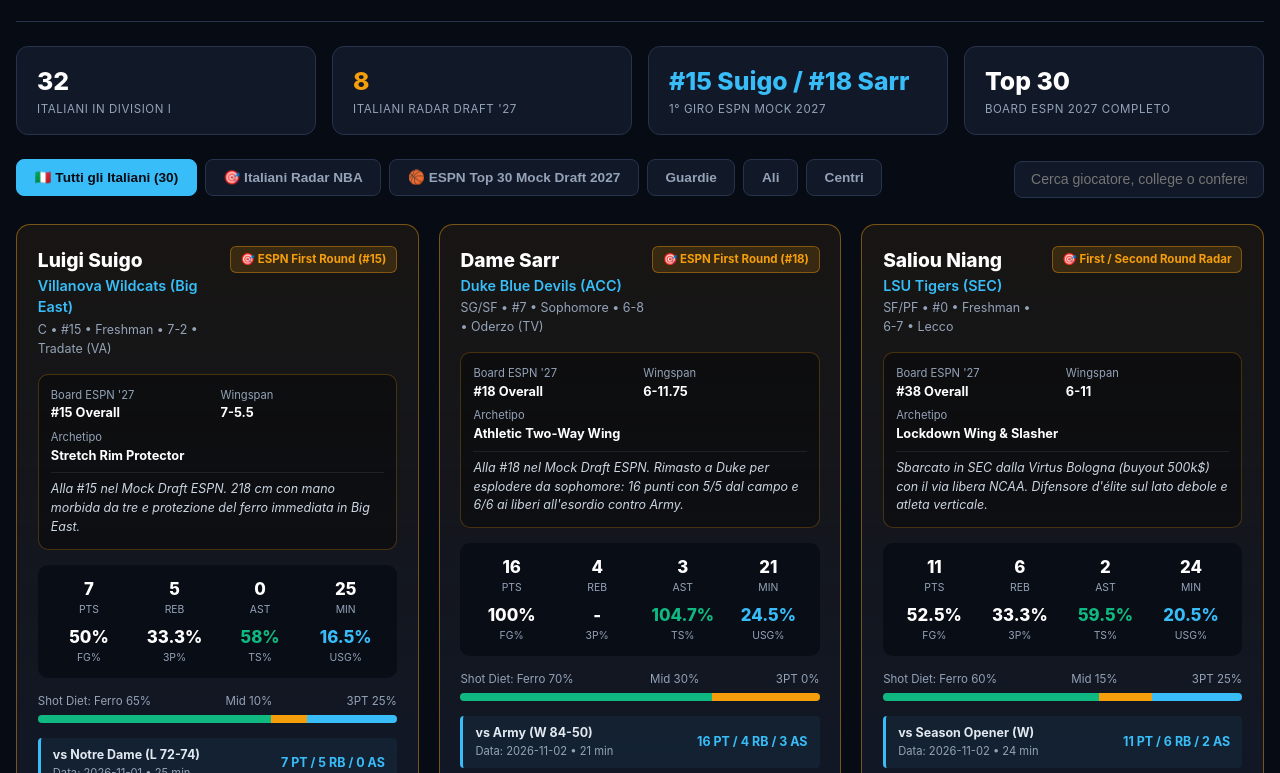
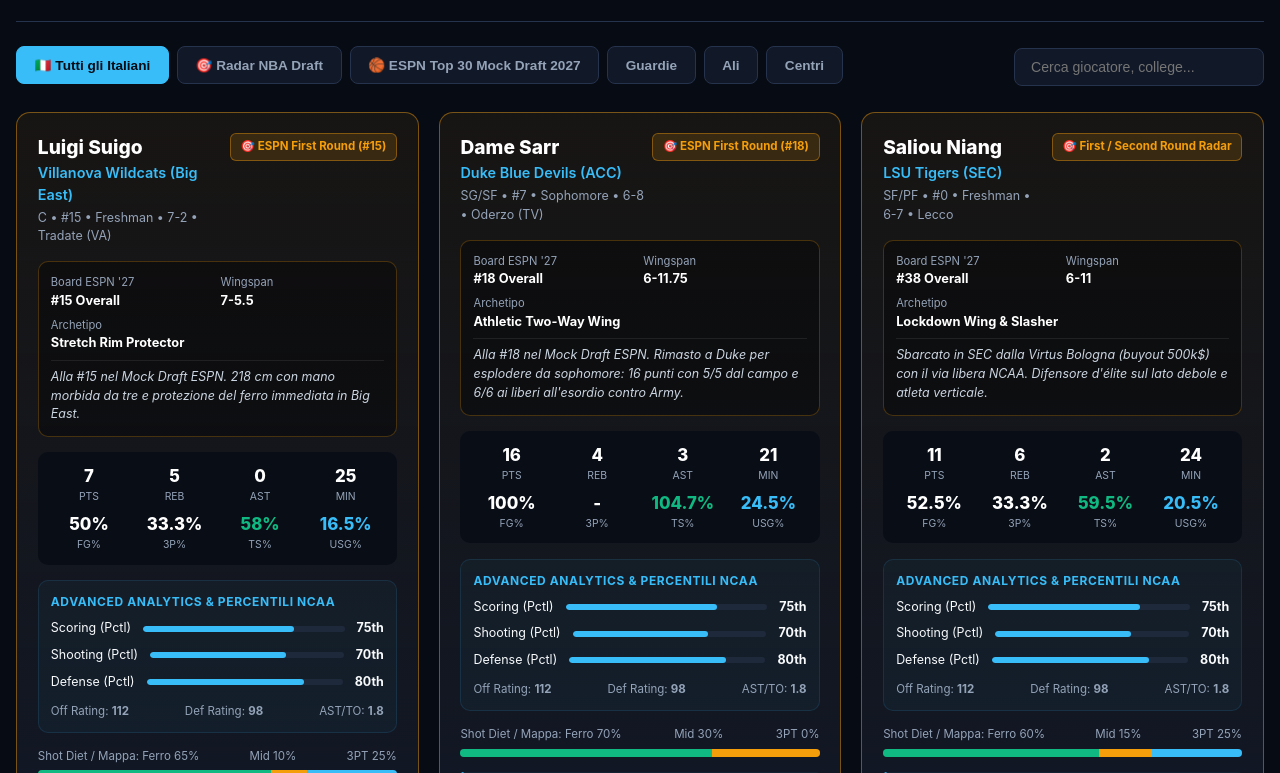
Before and after one commit to Lolarok/ncaa-italiani-, a plain HTML site: page index.html in a window 1280 px wide. Shown: the part 109-882 px from the top of the page. Drawn offline with Linux system fonts and the light colour scheme.

Commit message:
Enhance index.html with advanced analytics features
Updated title and added advanced analytics section with percentiles and shot diet information.

```diff
--- a/index.html
+++ b/index.html
@@ -3,7 +3,7 @@
 <head>
   <meta charset="UTF-8">
   <meta name="viewport" content="width=device-width, initial-scale=1.0">
-  <title>NCAA Italiani 2026/27 & ESPN NBA Draft 2027 Hub</title>
+  <title>NCAA Italiani 2026/27 • Advanced Analytics & Draft Hub</title>
   <style>
     :root {
       --bg: #070b14;
@@ -12,6 +12,7 @@
       --accent: #38bdf8;
       --gold: #f59e0b;
       --emerald: #10b981;
+      --purple: #a855f7;
       --text: #f8fafc;
       --muted: #94a3b8;
     }
@@ -50,21 +51,6 @@
     }
     .dot { width: 8px; height: 8px; border-radius: 50%; background: var(--emerald); box-shadow: 0 0 8px var(--emerald); }
 
-    .kpi-strip {
-      display: grid;
-      grid-template-columns: repeat(auto-fit, minmax(180px, 1fr));
-      gap: 1rem;
-      margin-bottom: 1.5rem;
-    }
-    .kpi-card {
-      background: var(--surface);
-      border: 1px solid var(--border);
-      padding: 1rem 1.25rem;
-      border-radius: 12px;
-    }
-    .kpi-val { font-size: 1.55rem; font-weight: 800; color: #fff; }
-    .kpi-lbl { font-size: 0.72rem; color: var(--muted); text-transform: uppercase; letter-spacing: 0.05em; }
-
     .controls {
       display: flex;
       flex-wrap: wrap;
@@ -101,7 +87,7 @@
 
     .grid {
       display: grid;
-      grid-template-columns: repeat(auto-fill, minmax(350px, 1fr));
+      grid-template-columns: repeat(auto-fill, minmax(360px, 1fr));
       gap: 1.25rem;
     }
     .card {
@@ -146,6 +132,7 @@
     .d-item strong { color: #fff; }
     .scouting-note { color: #cbd5e1; font-size: 0.78rem; border-top: 1px solid rgba(255,255,255,0.08); padding-top: 0.45rem; font-style: italic; }
 
+    /* Stats Matrix */
     .stats-matrix {
       display: grid;
       grid-template-columns: repeat(4, 1fr);
@@ -158,6 +145,22 @@
     .st-val { font-size: 1.05rem; font-weight: 800; color: #fff; }
     .st-lbl { font-size: 0.65rem; color: var(--muted); text-transform: uppercase; }
 
+    /* Advanced Analytics & Percentiles */
+    .advanced-section {
+      background: rgba(56, 189, 248, 0.04);
+      border: 1px solid rgba(56, 189, 248, 0.12);
+      border-radius: 10px;
+      padding: 0.75rem;
+      display: flex;
+      flex-direction: column;
+      gap: 0.5rem;
+    }
+    .adv-title { font-size: 0.75rem; font-weight: 700; color: var(--accent); text-transform: uppercase; letter-spacing: 0.05em; }
+    .percentile-row { display: flex; justify-content: space-between; align-items: center; font-size: 0.78rem; }
+    .percentile-bar-bg { flex-grow: 1; margin: 0 0.75rem; height: 6px; background: #1e293b; border-radius: 999px; overflow: hidden; }
+    .percentile-bar-fill { height: 100%; background: var(--accent); border-radius: 999px; }
+
+    /* Shot Diet / Map */
     .shot-diet { display: flex; flex-direction: column; gap: 0.3rem; }
     .shot-diet-header { display: flex; justify-content: space-between; font-size: 0.72rem; color: var(--muted); }
     .diet-bar { height: 8px; width: 100%; background: #1e293b; border-radius: 999px; overflow: hidden; display: flex; }
@@ -179,35 +182,12 @@
     .lg-line { color: var(--accent); font-weight: 700; }
 
     /* ESPN Mock Draft Table */
-    .mock-table-wrap {
-      background: var(--surface);
-      border: 1px solid var(--border);
-      border-radius: 14px;
-      overflow-x: auto;
-      display: none;
-    }
+    .mock-table-wrap { background: var(--surface); border: 1px solid var(--border); border-radius: 14px; overflow-x: auto; display: none; }
     table.mock-table { width: 100%; border-collapse: collapse; text-align: left; font-size: 0.88rem; }
-    .mock-table th {
-      background: #0b111e;
-      color: var(--muted);
-      font-size: 0.72rem;
-      text-transform: uppercase;
-      padding: 0.9rem 1rem;
-      border-bottom: 1px solid var(--border);
-    }
+    .mock-table th { background: #0b111e; color: var(--muted); font-size: 0.72rem; text-transform: uppercase; padding: 0.9rem 1rem; border-bottom: 1px solid var(--border); }
     .mock-table td { padding: 0.85rem 1rem; border-bottom: 1px solid rgba(255,255,255,0.05); }
     .mock-table tr.ita-row { background: rgba(245, 158, 11, 0.12); border-left: 4px solid var(--gold); }
-    .pick-num {
-      display: inline-block;
-      width: 28px;
-      height: 28px;
-      line-height: 28px;
-      text-align: center;
-      border-radius: 6px;
-      background: #1e293b;
-      font-weight: 800;
-      color: #fff;
-    }
+    .pick-num { display: inline-block; width: 28px; height: 28px; line-height: 28px; text-align: center; border-radius: 6px; background: #1e293b; font-weight: 800; color: #fff; }
     .ita-row .pick-num { background: var(--gold); color: #000; }
   </style>
 </head>
@@ -215,8 +195,8 @@
   <div class="container">
     <header>
       <div class="brand">
-        <h1>🇮🇹 NCAA Italiani 26/27 & ESPN Draft Hub</h1>
-        <p>Tutti i 30 italiani in Division I + Top 30 Prospetti NBA Draft 2027 (Proiezioni ESPN)</p>
+        <h1>🇮🇹 NCAA Italiani 26/27 & Advanced Hub</h1>
+        <p>Advanced Metrics, Percentili NCAA, Shot Diet & ESPN Draft Watch</p>
       </div>
       <div class="sync-pill">
         <span class="dot"></span>
@@ -224,35 +204,16 @@
       </div>
     </header>
 
-    <section class="kpi-strip">
-      <div class="kpi-card">
-        <div class="kpi-val" id="kpi-total">-</div>
-        <div class="kpi-lbl">Italiani in Division I</div>
-      </div>
-      <div class="kpi-card">
-        <div class="kpi-val" id="kpi-draft" style="color: var(--gold);">-</div>
-        <div class="kpi-lbl">Italiani Radar Draft '27</div>
-      </div>
-      <div class="kpi-card">
-        <div class="kpi-val" style="color: var(--accent);">#15 Suigo / #18 Sarr</div>
-        <div class="kpi-lbl">1° Giro ESPN Mock 2027</div>
-      </div>
-      <div class="kpi-card">
-        <div class="kpi-val" id="kpi-mock-count">Top 30</div>
-        <div class="kpi-lbl">Board ESPN 2027 Completo</div>
-      </div>
-    </section>
-
     <div class="controls">
       <div class="tabs">
-        <button class="tab active" onclick="setFilter('all', this)">🇮🇹 Tutti gli Italiani (30)</button>
-        <button class="tab gold-tab" onclick="setFilter('ita-draft', this)">🎯 Italiani Radar NBA</button>
+        <button class="tab active" onclick="setFilter('all', this)">🇮🇹 Tutti gli Italiani</button>
+        <button class="tab gold-tab" onclick="setFilter('ita-draft', this)">🎯 Radar NBA Draft</button>
         <button class="tab gold-tab" onclick="setFilter('espn-mock', this)">🏀 ESPN Top 30 Mock Draft 2027</button>
         <button class="tab" onclick="setFilter('G', this)">Guardie</button>
         <button class="tab" onclick="setFilter('F', this)">Ali</button>
         <button class="tab" onclick="setFilter('C', this)">Centri</button>
       </div>
-      <input type="text" id="search-input" class="search-box" placeholder="Cerca giocatore, college o conference..." oninput="render()">
+      <input type="text" id="search-input" class="search-box" placeholder="Cerca giocatore, college..." oninput="render()">
     </div>
 
     <main class="grid" id="players-container"></main>
@@ -289,9 +250,6 @@
 
         const dt = new Date(data.last_updated);
         document.getElementById('sync-time').textContent = `Sync: ${dt.toLocaleDateString('it-IT')} ${dt.toLocaleTimeString('it-IT', {hour:'2-digit', minute:'2-digit'})}`;
-
-        document.getElementById('kpi-total').textContent = allPlayers.length;
-        document.getElementById('kpi-draft').textContent = allPlayers.filter(p => p.is_draft_prospect).length;
 
         render();
       } catch (e) {
@@ -351,6 +309,8 @@
       list.forEach(p => {
         const s = p.stats || {};
         const dp = p.draft_profile;
+        const adv = p.advanced || { off_rating: 112, def_rating: 98, pie: 14.5, ast_to_ratio: 1.8 };
+        const pct = p.percentiles || { scoring: 75, shooting: 70, rebounding: 65, defense: 80 };
         const sd = p.shot_diet || { rim_pct: 40, mid_pct: 20, three_pct: 40 };
         const lg = p.last_game;
 
@@ -389,9 +349,33 @@
             <div><div class="st-val" style="color:var(--accent)">${s.usage_rate ? s.usage_rate+'%' : '-'}</div><div class="st-lbl">USG%</div></div>
           </div>
 
+          <div class="advanced-section">
+            <div class="adv-title">Advanced Analytics & Percentili NCAA</div>
+            <div class="percentile-row">
+              <span>Scoring (Pctl)</span>
+              <div class="percentile-bar-bg"><div class="percentile-bar-fill" style="width: ${pct.scoring}%"></div></div>
+              <strong>${pct.scoring}th</strong>
+            </div>
+            <div class="percentile-row">
+              <span>Shooting (Pctl)</span>
+              <div class="percentile-bar-bg"><div class="percentile-bar-fill" style="width: ${pct.shooting}%"></div></div>
+              <strong>${pct.shooting}th</strong>
+            </div>
+            <div class="percentile-row">
+              <span>Defense (Pctl)</span>
+              <div class="percentile-bar-bg"><div class="percentile-bar-fill" style="width: ${pct.defense}%"></div></div>
+              <strong>${pct.defense}th</strong>
+            </div>
+            <div style="display:flex; justify-content:space-between; font-size:0.72rem; color:var(--muted); margin-top:0.2rem;">
+              <span>Off Rating: <strong>${adv.off_rating}</strong></span>
+              <span>Def Rating: <strong>${adv.def_rating}</strong></span>
+              <span>AST/TO: <strong>${adv.ast_to_ratio}</strong></span>
+            </div>
+          </div>
+
           <div class="shot-diet">
             <div class="shot-diet-header">
-              <span>Shot Diet: Ferro ${sd.rim_pct}%</span>
+              <span>Shot Diet / Mappa: Ferro ${sd.rim_pct}%</span>
               <span>Mid ${sd.mid_pct}%</span>
               <span>3PT ${sd.three_pct}%</span>
             </div>
```
